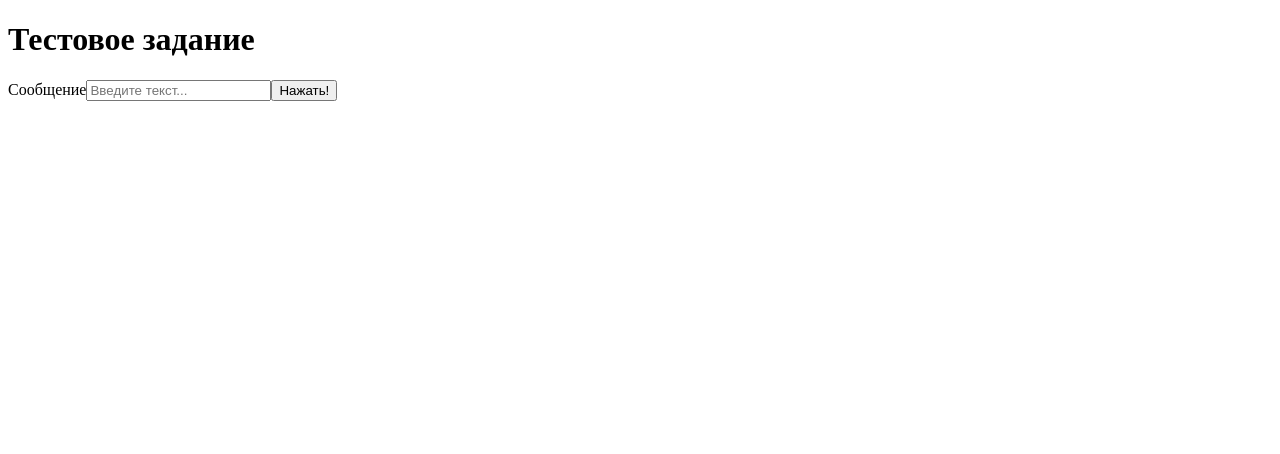
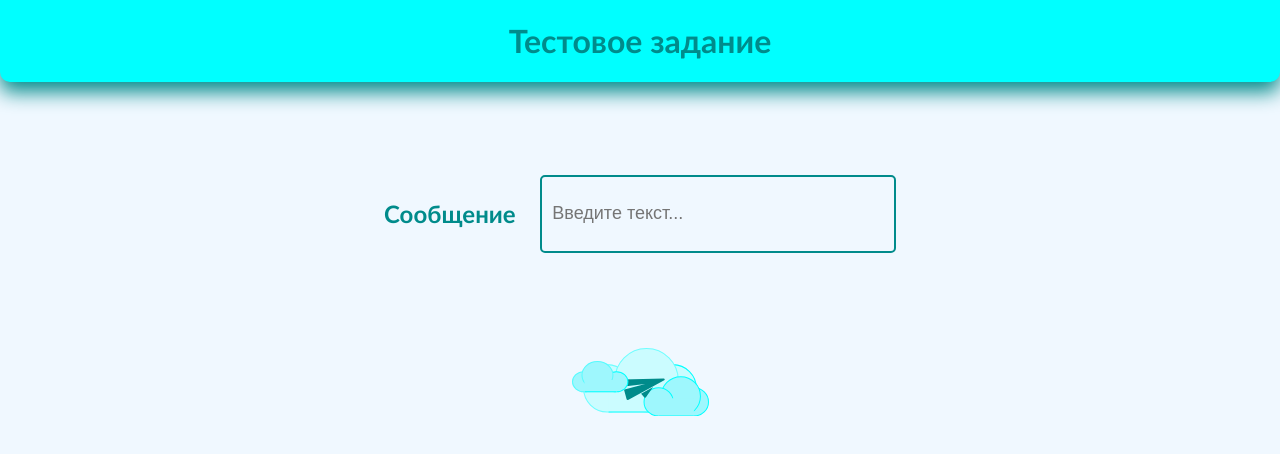
Before and after one commit to DenisZaborskih/test-quest, a React (Create React App) app in the folder text-quest/: page / in a window 1280 px wide. Shown: the top 454 px of the page. Built offline with nearby package versions, Linux system fonts and the light colour scheme.

Commit message:
feat: реализована верстка

```diff
--- a/text-quest/public/index.html
+++ b/text-quest/public/index.html
@@ -11,6 +11,16 @@
     />
     <link rel="apple-touch-icon" href="%PUBLIC_URL%/logo192.png" />
     <link rel="manifest" href="%PUBLIC_URL%/manifest.json" />
+    <style>
+      html,
+      body {
+        margin: 0;
+        padding: 0;
+        background-color: aliceblue;
+        font-family: "Trebuchet MS", "Lucida Sans Unicode", "Lucida Grande",
+          "Lucida Sans", Arial, sans-serif;
+      }
+    </style>
     <title>Test Quest</title>
   </head>
   <body>
--- a/text-quest/src/App.css
+++ b/text-quest/src/App.css
@@ -0,0 +1,6 @@
+.main-area__input-area{
+    display: grid;
+    grid-template-rows: 3fr 1fr;
+    gap: 32px;
+    justify-items: center;
+}
--- a/text-quest/src/App.js
+++ b/text-quest/src/App.js
@@ -2,23 +2,26 @@ import { useState } from "react";
 import Button from "./components/Button/Button";
 import Header from "./components/Header/Header";
 import Input from "./components/Input/Input";
+import "./App.css";
 
-function App (){
-  const [value, setValue] = useState('');
+function App() {
+  const [value, setValue] = useState("");
 
   const handleButtonClick = () => {
-    console.log(value);
-  }
+    if (value !== '') console.log(value);
+  };
 
   const handleInput = (e) => {
     setValue(e);
-  }
+  };
 
   return (
     <main className="main-area">
       <Header />
-      <Input placeholder="Введите текст..." onChange={handleInput}/>
-      <Button children={'Нажать!'} onClick={handleButtonClick}/>
+      <div className="main-area__input-area">
+        <Input placeholder="Введите текст..." onChange={handleInput} />
+        <Button onClick={handleButtonClick} />
+      </div>
     </main>
   );
 }
--- a/text-quest/src/components/Button/Button.css
+++ b/text-quest/src/components/Button/Button.css
@@ -0,0 +1,14 @@
+.custom-button{
+    background-image: url("../../../public/send-button.svg");
+    background-size: cover;
+    width: 137px;
+    height: 68px;
+    background-color: transparent;
+    border: none;
+    cursor: pointer;
+    transition: 0.6s;
+}
+
+.custom-button:hover{
+    transform: scale(1.5);
+}
--- a/text-quest/src/components/Button/Button.jsx
+++ b/text-quest/src/components/Button/Button.jsx
@@ -1,10 +1,9 @@
 import React from "react";
 import './Button.css';
 
-const Button = ({children, onClick}) => {
+const Button = ({onClick}) => {
     return (
         <button className="custom-button" onClick={onClick}>
-            {children}
         </button>
     )
 }
--- a/text-quest/src/components/Header/Header.css
+++ b/text-quest/src/components/Header/Header.css
@@ -0,0 +1,13 @@
+.custom-header{
+    display: grid;
+    justify-items: center;
+    background-color: aqua;
+    box-shadow: 0px 10px 20px darkcyan;
+    margin-bottom: 30px;
+    border-bottom-left-radius: 10px;
+    border-bottom-right-radius: 10px;
+}
+
+.custom-header__head-1{
+    color: darkcyan;
+}
--- a/text-quest/src/components/Header/Header.jsx
+++ b/text-quest/src/components/Header/Header.jsx
@@ -4,7 +4,7 @@ import './Header.css';
 const Header = () => {
     return (
         <header className="custom-header">
-            <h1 className="sutom-header__head-1">Тестовое задание</h1>
+            <h1 className="custom-header__head-1">Тестовое задание</h1>
         </header>
     );
 }
--- a/text-quest/src/components/Input/Input.css
+++ b/text-quest/src/components/Input/Input.css
@@ -0,0 +1,27 @@
+.custom-label{
+    display: grid;
+    grid-template-columns: 1fr 3fr;
+    gap: 24px;
+    padding-left: 30%;
+    padding-right: 30%;
+    font-size: 24px;
+    align-items: center;
+    color: darkcyan;
+    font-weight: 600;
+}
+
+.custom-input{
+    height: 35%;
+    font-size: 18px;
+    background-color: aliceblue;
+    border: solid 2px darkcyan;
+    border-radius: 5px;
+    padding-left: 3%;
+}
+
+.custom-input:focus{
+    border: solid 2px darkcyan;
+    outline: none;
+    background-color: rgba(0, 255, 255, 0.1);
+    padding-left: 3%;
+}
```
Also changed, not shown: text-quest/public/send-button.svg (added).
